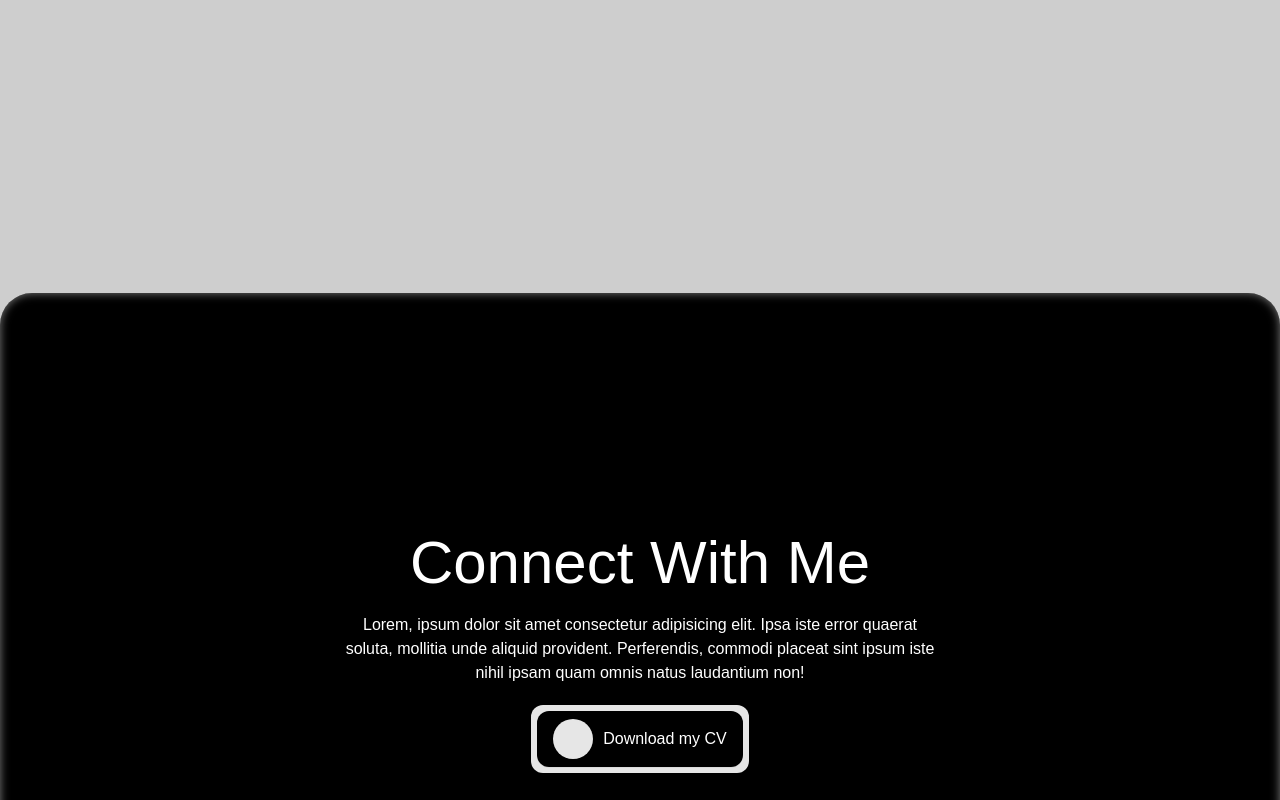
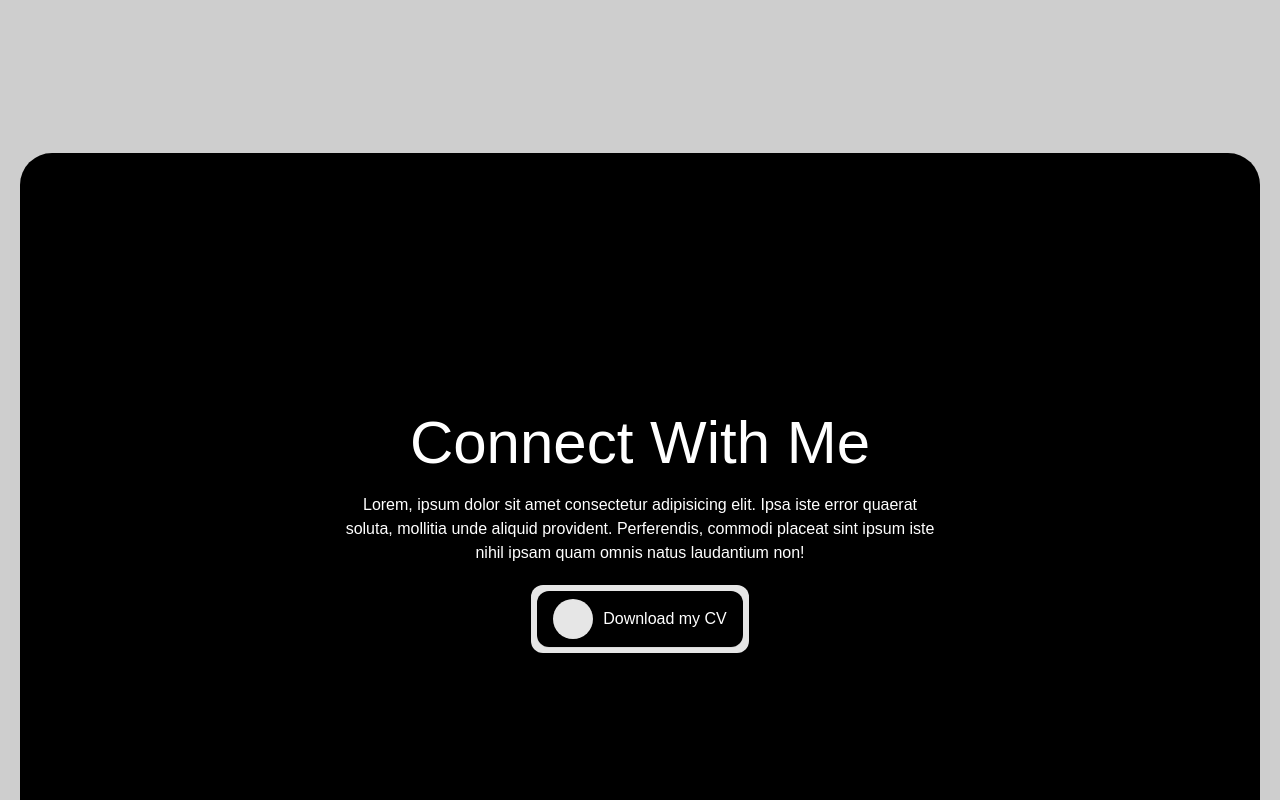
Before and after one commit to xiaosongpi/Portfolio, a Next.js app in the folder my-app/: page / in a window 1280 px wide. Shown: the part 3180-3980 px from the top of the page. Built offline with nearby package versions, Linux system fonts and the light colour scheme.

Commit message:
Rebuild closing section

```diff
--- a/my-app/src/app/components/Closing.jsx
+++ b/my-app/src/app/components/Closing.jsx
@@ -1,6 +1,7 @@
 export default function Closing() {
     return (
-        <div className="mx-auto my-40 hw-[90%] max-w-[1440px] bg-[#000000] shadow-[inset_0_0_10px_#ffffff80] aspect-video relative rounded-4xl flex flex-col items-center justify-center gap-5">
+        <div className="h-screen w-full p-5">
+            <div className="h-full bg-[#000000] relative rounded-4xl flex flex-col items-center justify-center gap-5">
                 <p className="text-6xl text-white">Connect With Me</p>
                 <p className="w-[600px] text-white text-center">Lorem, ipsum dolor sit amet consectetur adipisicing elit. Ipsa iste error quaerat soluta, mollitia unde aliquid provident. Perferendis, commodi placeat sint ipsum iste nihil ipsam quam omnis natus laudantium non!</p>
                 <div className="flex gap-5 absolute bottom-5 right-5">
@@ -18,5 +19,6 @@ export default function Closing() {
                     </button>
                 </div>
             </div>
+        </div>
     )
 }
```
Lines whose indentation alone changed are shown as unchanged.
